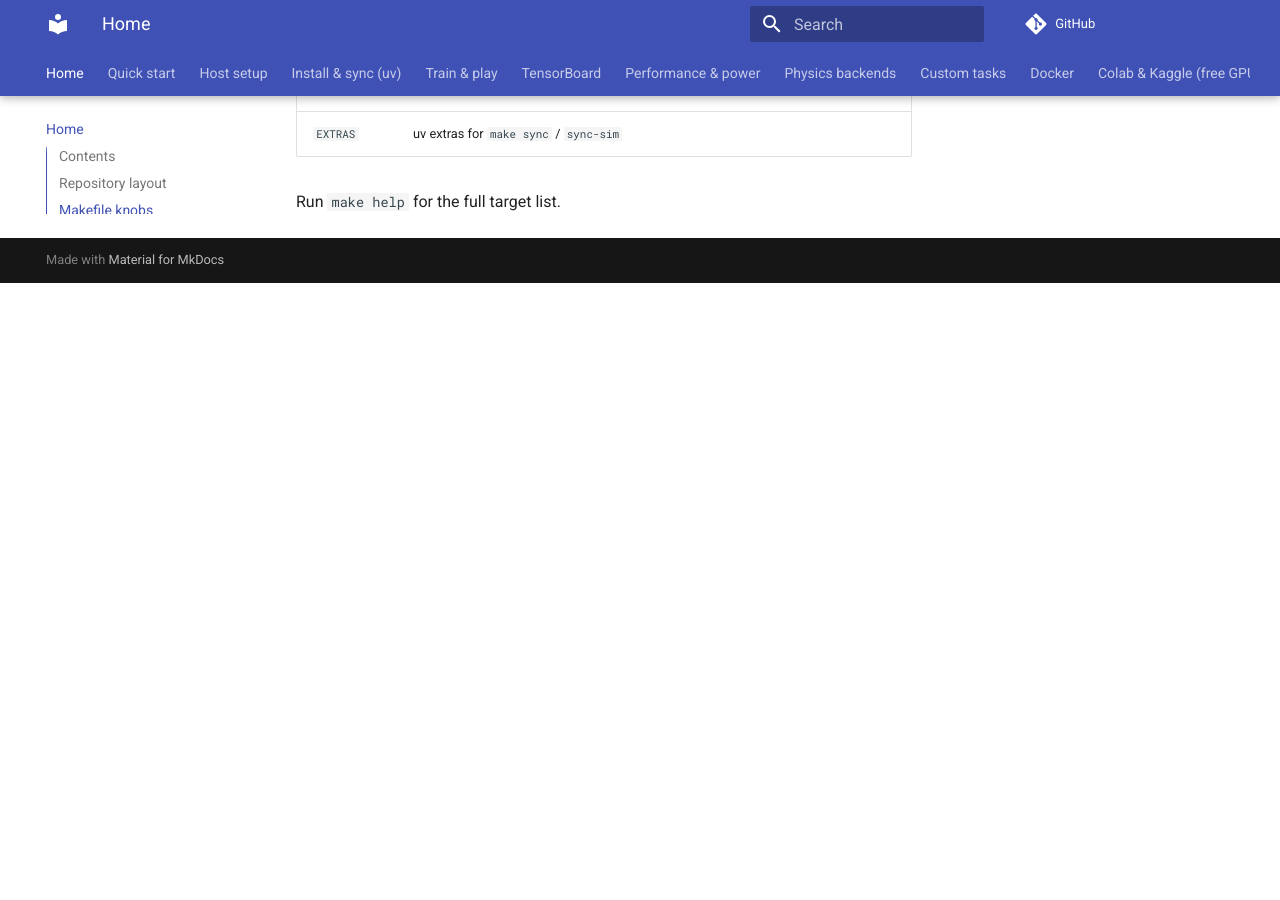
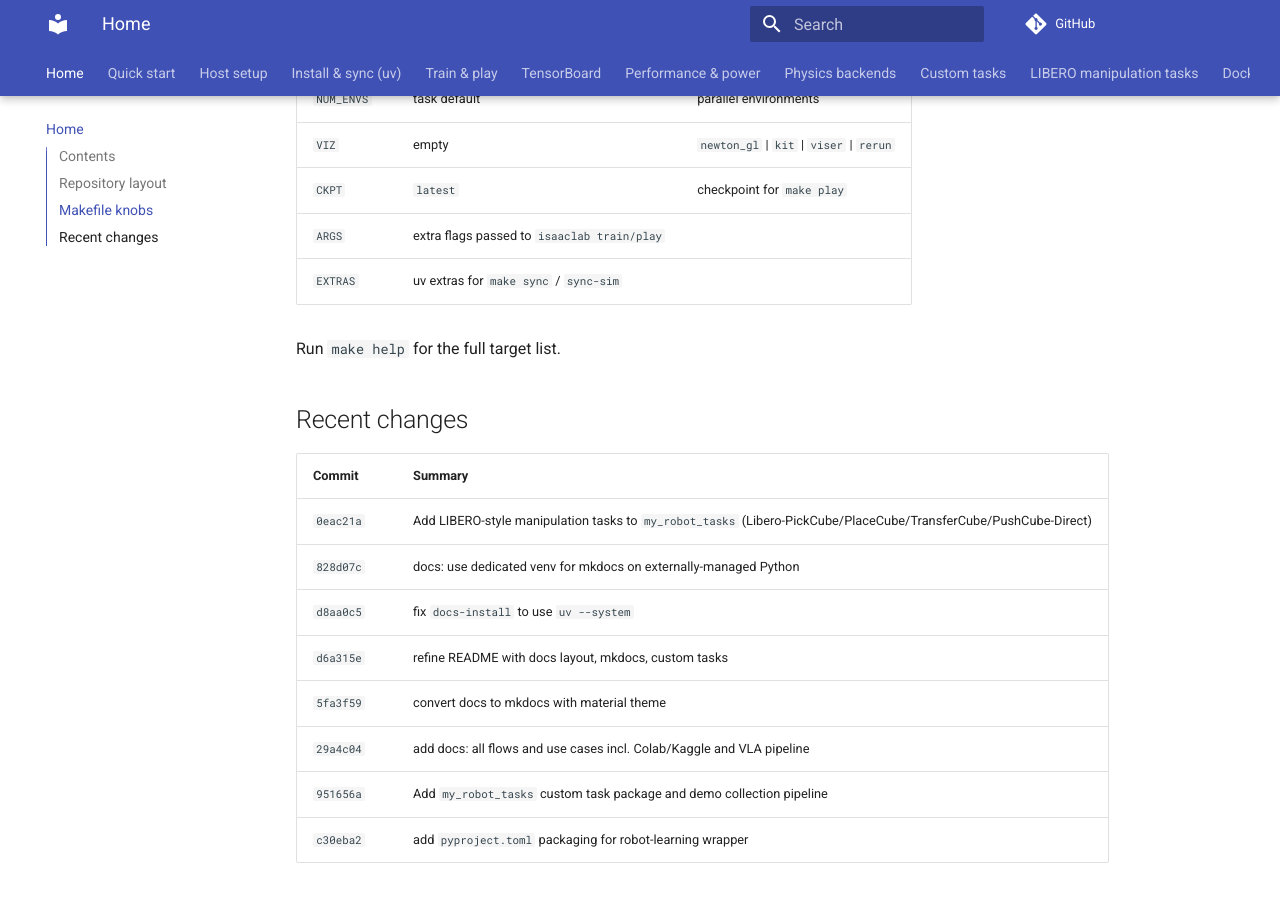
Before and after one commit to Pana1v/robot-learning, an MkDocs documentation site: the page built from docs/index.md, in a window 1280 px wide and 900 px high, scrolled down 1445 px. Built offline with MkDocs 1.6.1 and Material for MkDocs 9.7.7, drawn with Linux system fonts in a browser that asks for light colours; comment, search, counter and statistics services are not loaded; before the commit the page ends 1728 px from its top, so only the background shows below that; some of the changed text lies outside the part shown.

Commit message:
docs: add LIBERO tasks guide and recent commits

````diff
--- a/docs/index.md
+++ b/docs/index.md
@@ -12,6 +12,7 @@ This repo is a thin uv-based front end over [Isaac Lab 3.0](https://github.com/i
 - [Performance & power tuning](performance-tuning.md)
 - [Physics backends](physics-backends.md)
 - [Custom tasks (external package)](custom-tasks.md)
+- [LIBERO-style manipulation tasks](libero-tasks.md)
 - [Docker fallbacks](docker.md)
 - [Free cloud GPU: Colab & Kaggle](colab-kaggle.md)
 - [VLA pipeline: demos → remote fine-tune → local inference](vla-pipeline.md)
@@ -29,6 +30,12 @@ robot-learning/
   host/
     setup-host.sh    one-time sudo: 20 GB swap + Docker GPU runtime
     power.sh         performance mode, Omen GPU boost, power status
+  my_robot_tasks/    external Isaac Lab tasks package (Libero-style manipulation, demo recording)
+    cfg/             task configs (libero_env_cfg.py)
+    envs/            env classes (libero_env.py: LiberoManipulationEnv)
+    agents/          rsl_rl PPO configs
+    libero/          task descriptions registry
+    vla/             VLA client stub
   docs/              this guide
   logs/              checkpoints + TensorBoard (gitignored)
 ```
@@ -47,3 +54,16 @@ robot-learning/
 | `EXTRAS` | uv extras for `make sync` / `sync-sim` |
 
 Run `make help` for the full target list.
+
+## Recent changes
+
+| Commit | Summary |
+|--------|---------|
+| `0eac21a` | Add LIBERO-style manipulation tasks to `my_robot_tasks` (Libero-PickCube/PlaceCube/TransferCube/PushCube-Direct) |
+| `828d07c` | docs: use dedicated venv for mkdocs on externally-managed Python |
+| `d8aa0c5` | fix `docs-install` to use `uv --system` |
+| `d6a315e` | refine README with docs layout, mkdocs, custom tasks |
+| `5fa3f59` | convert docs to mkdocs with material theme |
+| `29a4c04` | add docs: all flows and use cases incl. Colab/Kaggle and VLA pipeline |
+| `951656a` | Add `my_robot_tasks` custom task package and demo collection pipeline |
+| `c30eba2` | add `pyproject.toml` packaging for robot-learning wrapper |
--- a/mkdocs.yml
+++ b/mkdocs.yml
@@ -41,6 +41,7 @@ nav:
   - Performance & power: performance-tuning.md
   - Physics backends: physics-backends.md
   - Custom tasks: custom-tasks.md
+  - LIBERO manipulation tasks: libero-tasks.md
   - Docker: docker.md
   - Colab & Kaggle (free GPU): colab-kaggle.md
   - VLA pipeline: vla-pipeline.md
````
Also changed, not shown: docs/custom-tasks.md (+6 -0 lines), docs/libero-tasks.md (added, +87 -0 lines), docs/quick-start.md (+9 -0 lines).
